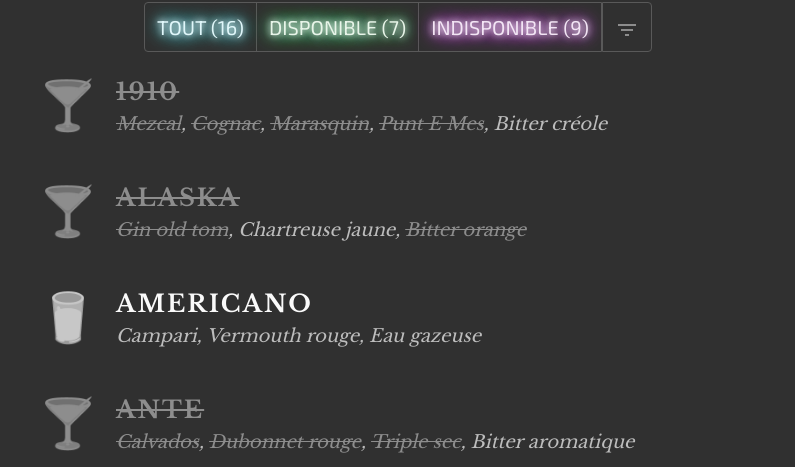
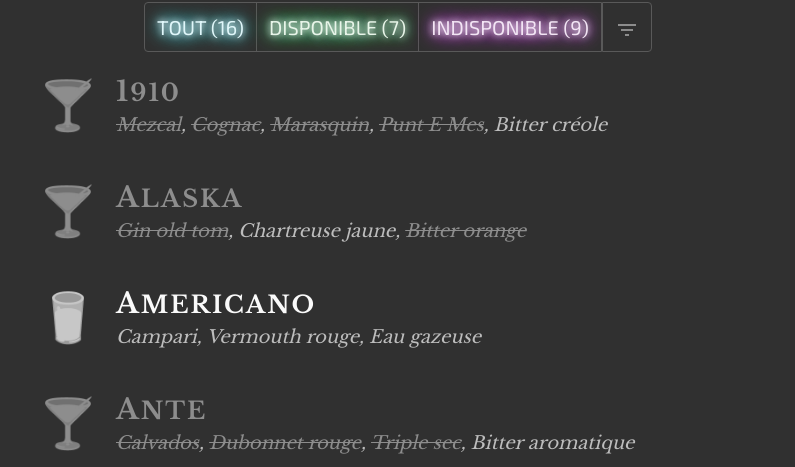
Before and after one commit to ludaub/chez-lulu, an Angular app: page / in a window 1280 px wide. Shown: the part 330-797 px from the top of the page, without its empty margins (242-1037 px from the left). Built offline with nearby package versions, Linux system fonts and the light colour scheme.

Commit message:
fix: fix cocktail word style

```diff
--- a/src/app/app.component.scss
+++ b/src/app/app.component.scss
@@ -122,7 +122,8 @@
         letter-spacing: 2px;
 
         &-word {
-          //display: inline;
+          // display: inline;
+          display: inline-block; // FIXME: Removes `text-decoration`.
 
           &::first-letter {
             font-size: 28px !important;
```
